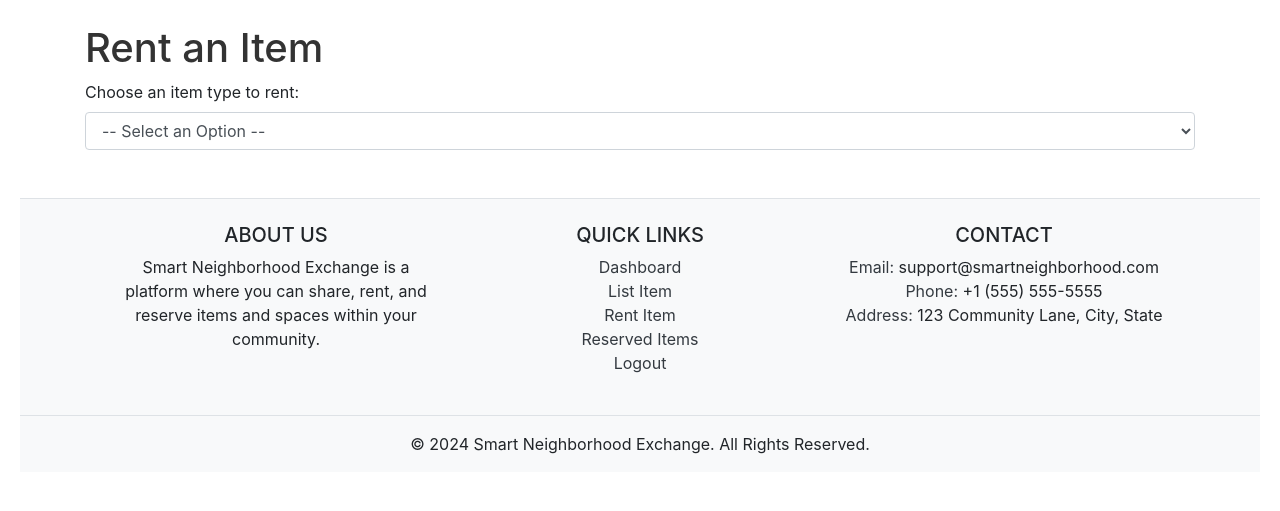
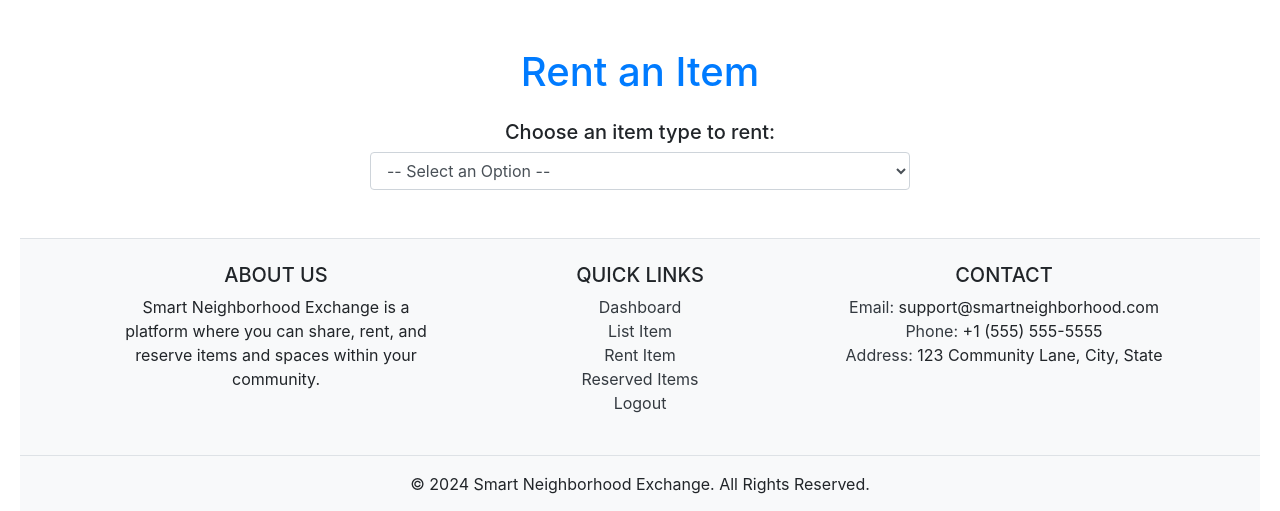
Before and after one commit to ynallamo/Team21, a Flask app: page /rent_item in a window 1280 px wide. Shown: the part 76-587 px from the top of the page. Run offline with Flask 3, Linux system fonts and the light colour scheme; data comes from the database, SQL or seed files in the repository; both versions use the stored data as it was after the commit; some libraries are stand-ins or nearby versions.

Commit message:
4th push aaditya

```diff
--- a/templates/rent_item.html
+++ b/templates/rent_item.html
@@ -3,12 +3,13 @@
 {% block title %}Rent an Item{% endblock %}
 
 {% block content %}
-<h1>Rent an Item</h1>
+<div class="container mt-5">
+    <h1 class="text-center text-primary mb-4">Rent an Item</h1>
 
     <!-- Selection box to choose between viewing resources or community spaces -->
-<div class="form-group">
-    <label for="rentType">Choose an item type to rent:</label>
-    <select class="form-control" id="rentType" onchange="showAvailableItems()">
+    <div class="form-group mb-5 text-center">
+        <label for="rentType" class="h5">Choose an item type to rent:</label>
+        <select class="form-control w-50 mx-auto" id="rentType" onchange="showAvailableItems()">
             <option value="">-- Select an Option --</option>
             <option value="resource">Resources</option>
             <option value="community">Community Spaces</option>
@@ -17,25 +18,25 @@
 
     <!-- Container for displaying available resources -->
     <div id="resourcesList" style="display: none;">
-    <h3>Available Resources</h3>
+        <h3 class="text-primary mb-4">Available Resources</h3>
         <div class="row">
             {% for resource in resources %}
             <div class="col-md-6 col-lg-4 mb-4">
                 <!-- Card for each resource -->
-            <div class="card" onclick="location.href='{{ url_for('item_details', item_id=resource['resource_id']) }}'" style="cursor: pointer;">
+                <div class="card shadow-sm border-0 h-100" onclick="location.href='{{ url_for('item_details', item_id=resource['resource_id']) }}'" style="cursor: pointer;">
                     <!-- Check if 'images' exists; if not, use 'images/default.jpg' as fallback -->
-                <img src="{{ url_for('static', filename=resource['images'] if resource['images'] else 'images/default.jpg') }}" class="card-img-top" alt="Resource image">
+                    <img src="{{ url_for('static', filename=resource['images'] if resource['images'] else 'images/default.jpg') }}" class="card-img-top" alt="Resource image" style="height: 200px; object-fit: cover;">
                     <div class="card-body">
-                    <h6 class="card-title">{{ resource['title'] }}</h6>
-                    <p class="card-text small">{{ resource['description'] }}</p>
-                    <p class="mb-0">
+                        <h6 class="card-title text-primary">{{ resource['title'] }}</h6>
+                        <p class="card-text text-muted small">{{ resource['description'] }}</p>
+                        <p class="mb-1">
                             <strong>Category:</strong> {{ resource['category'] }}
                         </p>
                         <p>
                             {% if resource['availability'] == 'unavailable' %}
-                            <span class="text-danger">Currently Reserved</span>
+                                <span class="badge badge-danger">Currently Reserved</span>
                             {% else %}
-                            <span class="text-success">Available</span>
+                                <span class="badge badge-success">Available</span>
                             {% endif %}
                         </p>
                     </div>
@@ -44,7 +45,7 @@
             {% endfor %}
         </div>
         <!-- Pagination -->
-    <nav aria-label="Resource pagination">
+        <nav aria-label="Resource pagination" class="mt-4">
             <ul class="pagination justify-content-center">
                 {% if resources_has_prev %}
                     <li class="page-item">
@@ -71,25 +72,25 @@
 
     <!-- Container for displaying available community spaces -->
     <div id="communityList" style="display: none;">
-    <h3>Available Community Spaces</h3>
+        <h3 class="text-primary mb-4">Available Community Spaces</h3>
         <div class="row">
             {% for community in community_spaces %}
             <div class="col-md-6 col-lg-4 mb-4">
                 <!-- Card for each community space -->
-            <div class="card" onclick="location.href='{{ url_for('item_details', item_id=community['community_id']) }}'" style="cursor: pointer;">
+                <div class="card shadow-sm border-0 h-100" onclick="location.href='{{ url_for('item_details', item_id=community['community_id']) }}'" style="cursor: pointer;">
                     <!-- Check if 'images' exists; if not, use 'images/default.jpg' as fallback -->
-                <img src="{{ url_for('static', filename=community['images'] if community['images'] else 'images/default.jpg') }}" class="card-img-top" alt="Community space image">
+                    <img src="{{ url_for('static', filename=community['images'] if community['images'] else 'images/default.jpg') }}" class="card-img-top" alt="Community space image" style="height: 200px; object-fit: cover;">
                     <div class="card-body">
-                    <h6 class="card-title">{{ community['title'] }}</h6>
-                    <p class="card-text small">{{ community['description'] }}</p>
-                    <p class="mb-0">
+                        <h6 class="card-title text-primary">{{ community['title'] }}</h6>
+                        <p class="card-text text-muted small">{{ community['description'] }}</p>
+                        <p class="mb-1">
                             <strong>Location:</strong> {{ community['location'] }}
                         </p>
                         <p>
                             {% if community['availability'] == 'unavailable' %}
-                            <span class="text-danger">Currently Reserved</span>
+                                <span class="badge badge-danger">Currently Reserved</span>
                             {% else %}
-                            <span class="text-success">Available</span>
+                                <span class="badge badge-success">Available</span>
                             {% endif %}
                         </p>
                     </div>
@@ -98,7 +99,7 @@
             {% endfor %}
         </div>
         <!-- Pagination -->
-    <nav aria-label="Community pagination">
+        <nav aria-label="Community pagination" class="mt-4">
             <ul class="pagination justify-content-center">
                 {% if community_has_prev %}
                     <li class="page-item">
@@ -122,6 +123,7 @@
             </ul>
         </nav>
     </div>
+</div>
 
 <!-- JavaScript to toggle between resource and community lists -->
 <script>
```
Also changed, not shown: smart_neighborhood_exchange.db. Lines whose indentation alone changed are shown as unchanged.
